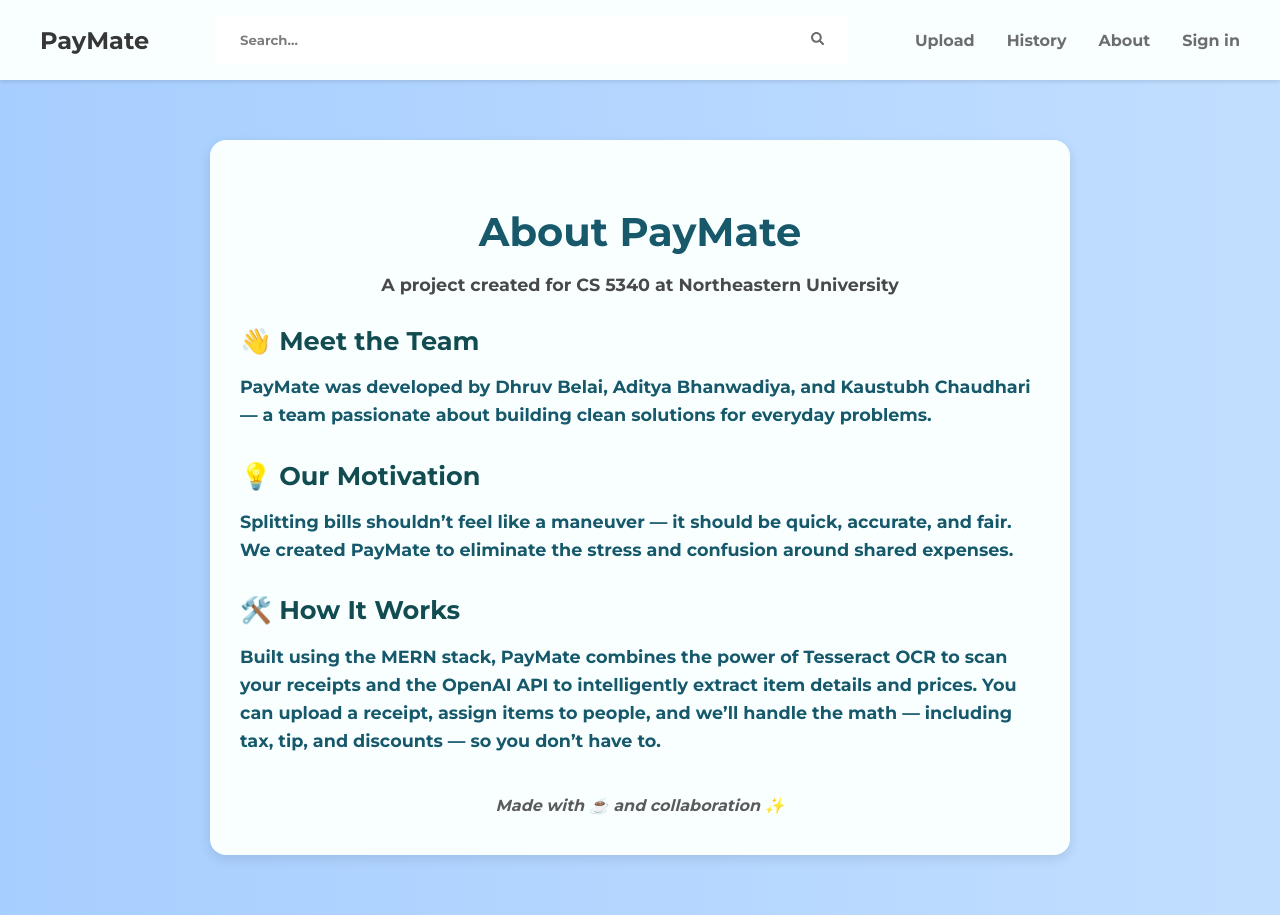
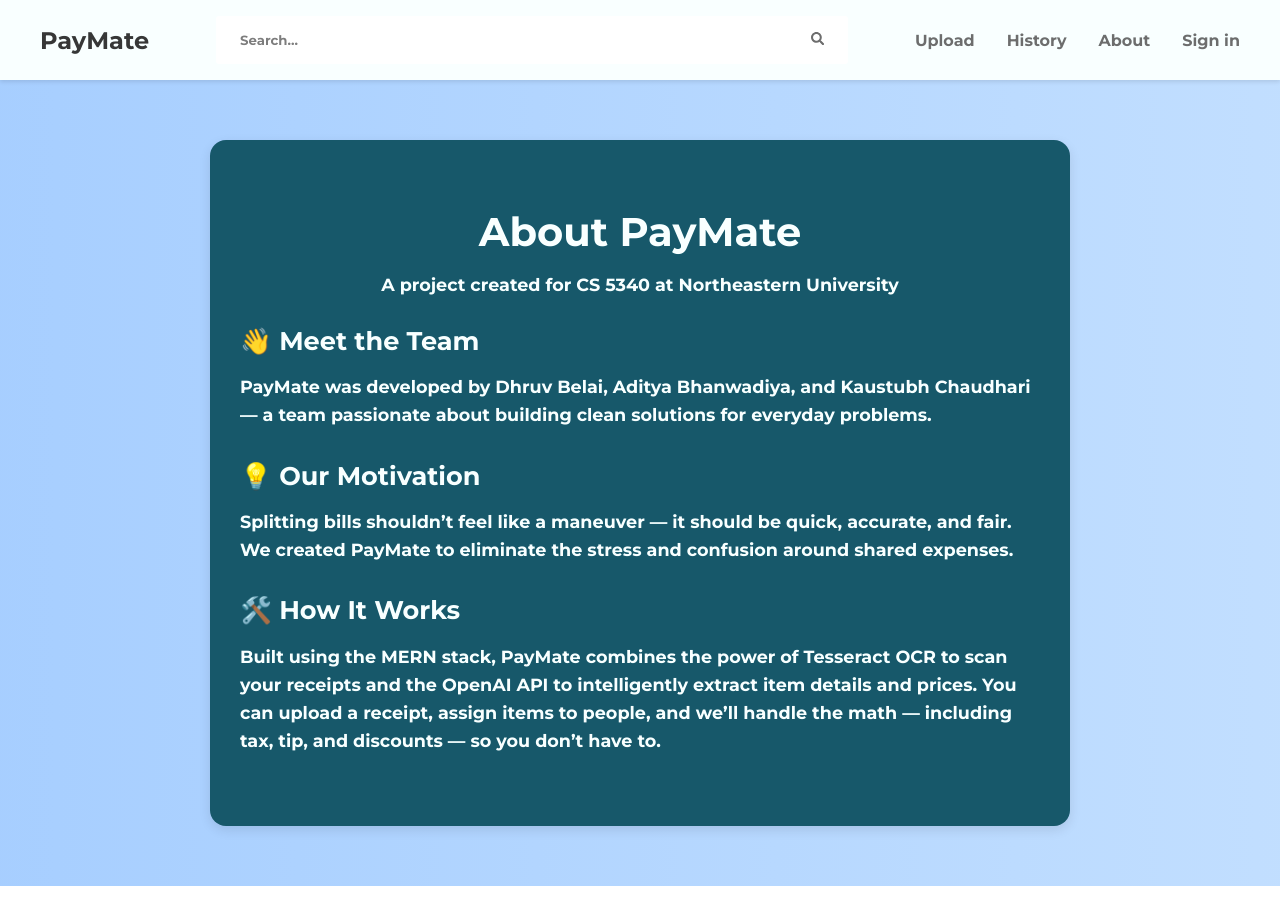
Before and after one commit to harshramani00/PayMate, a React (Create React App) app in the folder frontend/: page /about in a window 1280 px wide. After the commit the page ends 886 px from the top, so only its background shows below. Built offline with nearby package versions, Linux system fonts and the light colour scheme.

Commit message:
fixed about section

```diff
--- a/frontend/src/pages/About/About.css
+++ b/frontend/src/pages/About/About.css
@@ -2,9 +2,9 @@
     max-width: 800px;
     margin: 60px auto;
     padding: 40px 30px;
-    background-color: #e8f1f1;
+    background-color: #155263;
     border-radius: 16px;
-    color: #155263;
+    color: #e8f1f1;
     box-shadow: 0 4px 12px rgba(0, 0, 0, 0.1);
     font-family: 'Arial', sans-serif;
   }
@@ -13,14 +13,14 @@
     text-align: center;
     font-size: 2.5rem;
     margin-bottom: 10px;
-    color: #155263;
+    color: #e8f1f1;
   }
 
   .subtext {
     text-align: center;
     font-size: 1.1rem;
     margin-bottom: 30px;
-    color: #444;
+    color: #e8f1f1;
   }
 
   .section {
@@ -30,18 +30,10 @@
   .section h2 {
     font-size: 1.6rem;
     margin-bottom: 10px;
-    color: #11474c;
+    color: #e8f1f1;
   }
 
   .section p {
     font-size: 1.1rem;
     line-height: 1.6;
   }
-
-  .footer-note {
-    text-align: center;
-    font-size: 1rem;
-    margin-top: 40px;
-    color: #555;
-    font-style: italic;
-  }
--- a/frontend/src/pages/About/About.jsx
+++ b/frontend/src/pages/About/About.jsx
@@ -30,10 +30,6 @@
           You can upload a receipt, assign items to people, and we’ll handle the math — including tax, tip, and discounts — so you don’t have to.
         </p>
       </div>
-
-      <div className="footer-note">
-        Made with ☕ and collaboration ✨
-      </div>
     </div>
   );
 }
```
